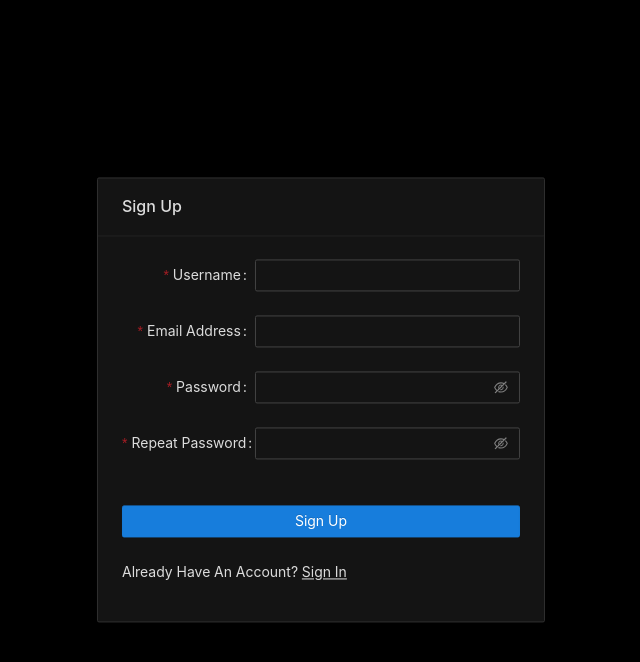
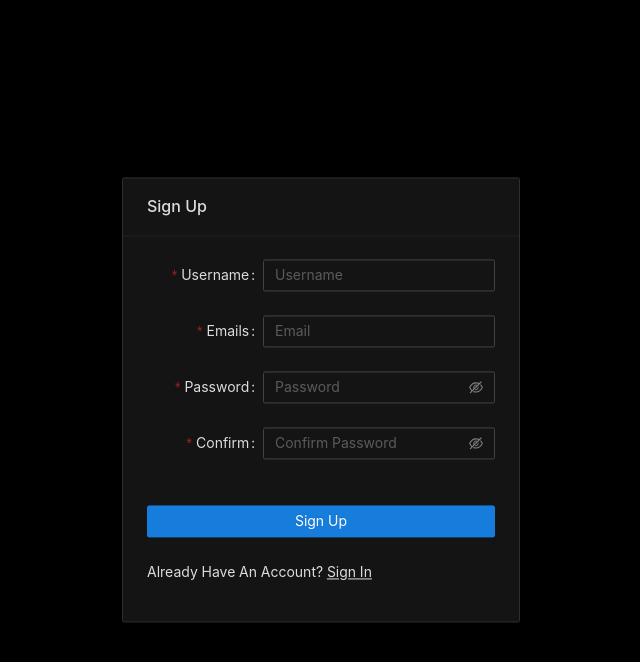
Before and after one commit to the-woofs/woof-chat-rev2, a React (Create React App) app: page / in a window 1280 px wide. Both pictures are taken after a click on the element "Sign Up". Shown: the top 662 px of the page, without its empty margins (319-959 px from the left). Built offline with nearby package versions, Linux system fonts and the light colour scheme; no server answers.

Commit message:
Sign up form

```diff
--- a/src/Components/SignUpForm/index.jsx
+++ b/src/Components/SignUpForm/index.jsx
@@ -83,16 +83,16 @@ function SignUpForm() {
         name="username"
         rules={[{ required: true, message: "Please provide a username." }]}
       >
-        <Input maxLength={16} />
+        <Input placeholder="Username" maxLength={16} />
       </Form.Item>
       <Form.Item
-        label="Email Address"
+        label="Emails"
         name="email"
         rules={[
           { required: true, message: "Please provide your email address." },
         ]}
       >
-        <Input />
+        <Input placeholder="Email" />
       </Form.Item>
 
       <Form.Item
@@ -100,15 +100,15 @@ function SignUpForm() {
         name="password"
         rules={[{ required: true, message: "Please provide a password." }]}
       >
-        <Input.Password />
+        <Input.Password placeholder="Password" />
       </Form.Item>
 
       <Form.Item
-        label="Repeat Password"
+        label="Confirm"
         name="confirm"
         rules={[{ required: true, message: "Please repeat your password." }]}
       >
-        <Input.Password />
+        <Input.Password placeholder="Confirm Password" />
       </Form.Item>
 
       <br />
```
